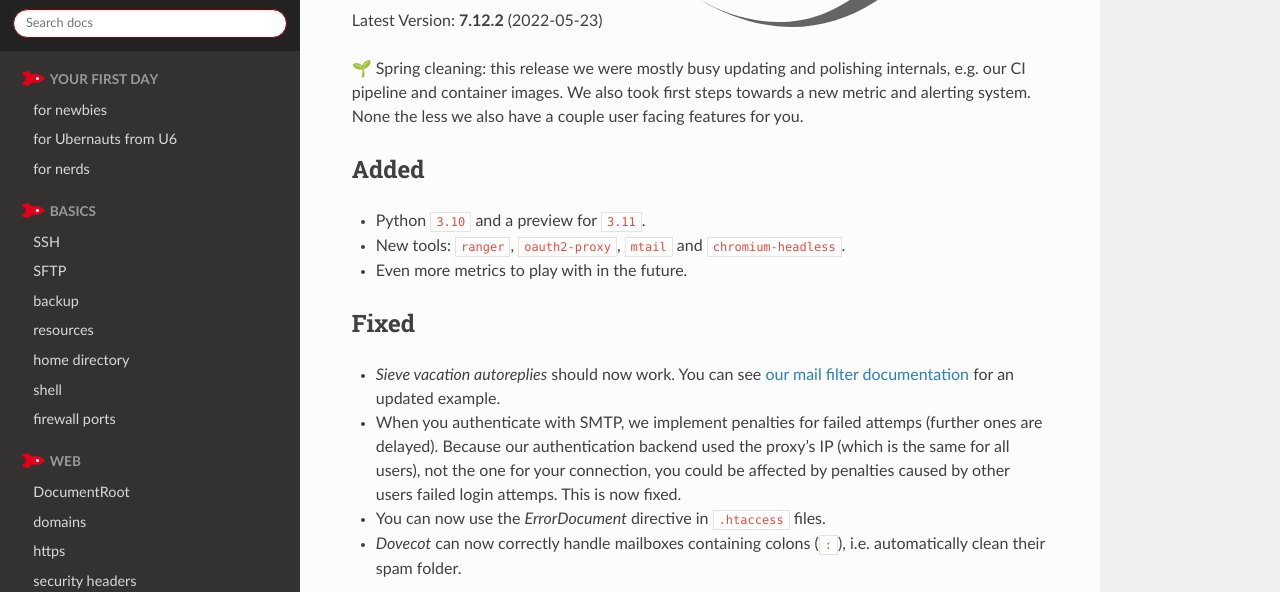
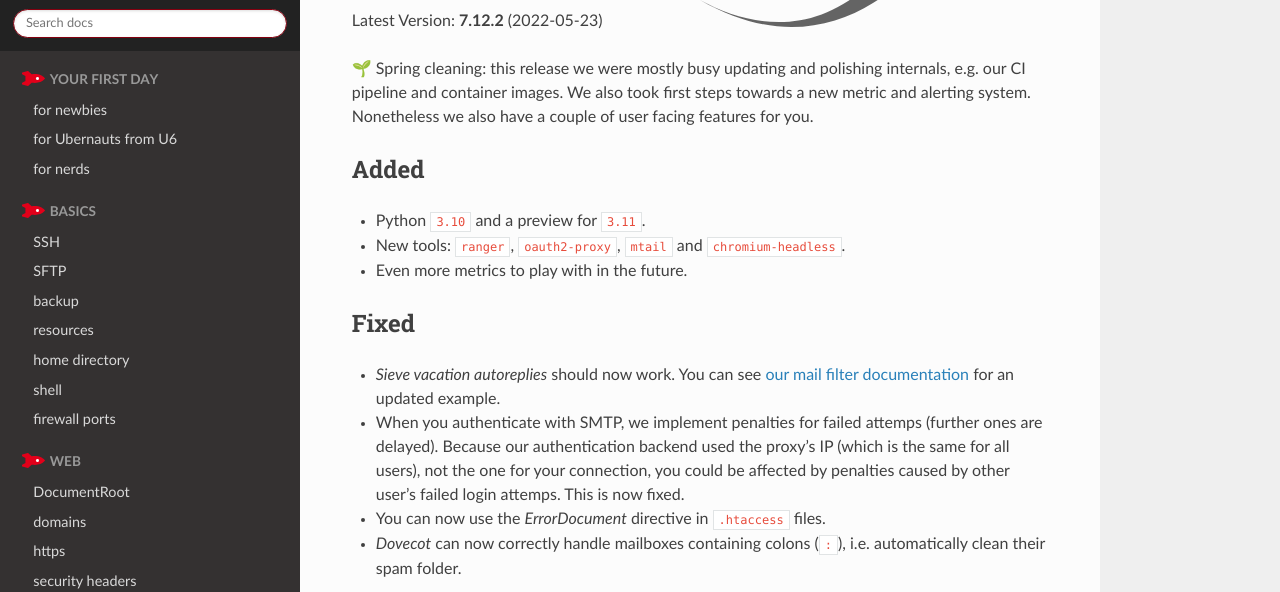
Before and after one commit to Uberspace/manual, a Sphinx documentation site: the page built from source/index.rst, in a window 1280 px wide and 900 px high, scrolled down 283 px. Shown: the part 199-791 px from the top of the window. Built offline with Sphinx 7.4.7 and the Read the Docs theme 2.0.0, drawn with Linux system fonts in a browser that asks for light colours.

Commit message:
fix typos

```diff
--- a/source/changelog/2022-05-23_7.12.2.rst
+++ b/source/changelog/2022-05-23_7.12.2.rst
@@ -1,4 +1,4 @@
-🌱 Spring cleaning: this release we were mostly busy updating and polishing internals, e.g. our CI pipeline and container images. We also took first steps towards a new metric and alerting system. None the less we also have a couple user facing features for you.
+🌱 Spring cleaning: this release we were mostly busy updating and polishing internals, e.g. our CI pipeline and container images. We also took first steps towards a new metric and alerting system. Nonetheless we also have a couple of user facing features for you.
 
 Added
 -----
@@ -9,6 +9,6 @@ Added
 Fixed
 -----
 * *Sieve vacation autoreplies* should now work. You can see `our mail filter documentation <https://manual.uberspace.de/mail-filters/>`_ for an updated example.
-* When you authenticate with SMTP, we implement penalties for failed attemps (further ones are delayed). Because our authentication backend used the proxy's IP (which is the same for all users), not the one for your connection, you could be affected by penalties caused by other users failed login attemps. This is now fixed.
+* When you authenticate with SMTP, we implement penalties for failed attemps (further ones are delayed). Because our authentication backend used the proxy's IP (which is the same for all users), not the one for your connection, you could be affected by penalties caused by other user's failed login attemps. This is now fixed.
 * You can now use the *ErrorDocument* directive in ``.htaccess`` files.
 * *Dovecot* can now correctly handle mailboxes containing colons (``:``), i.e. automatically clean their spam folder.
```
